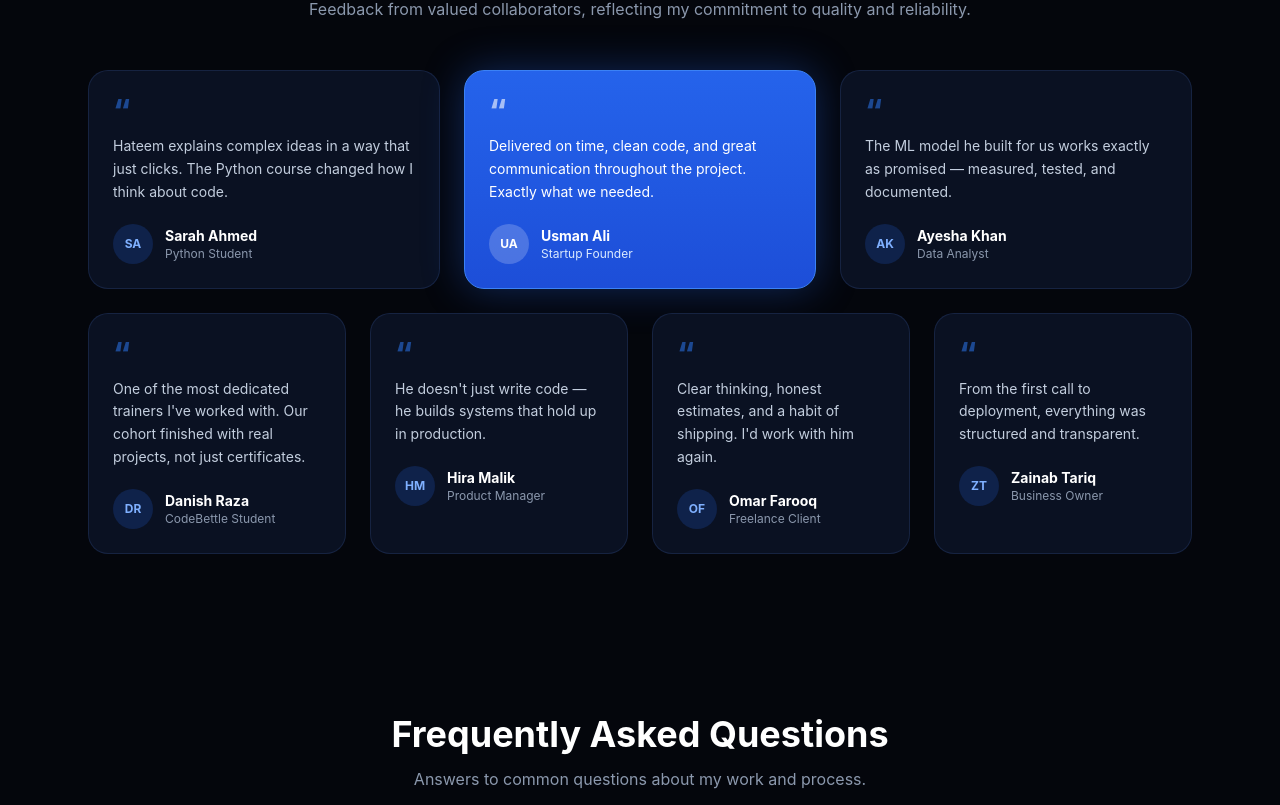
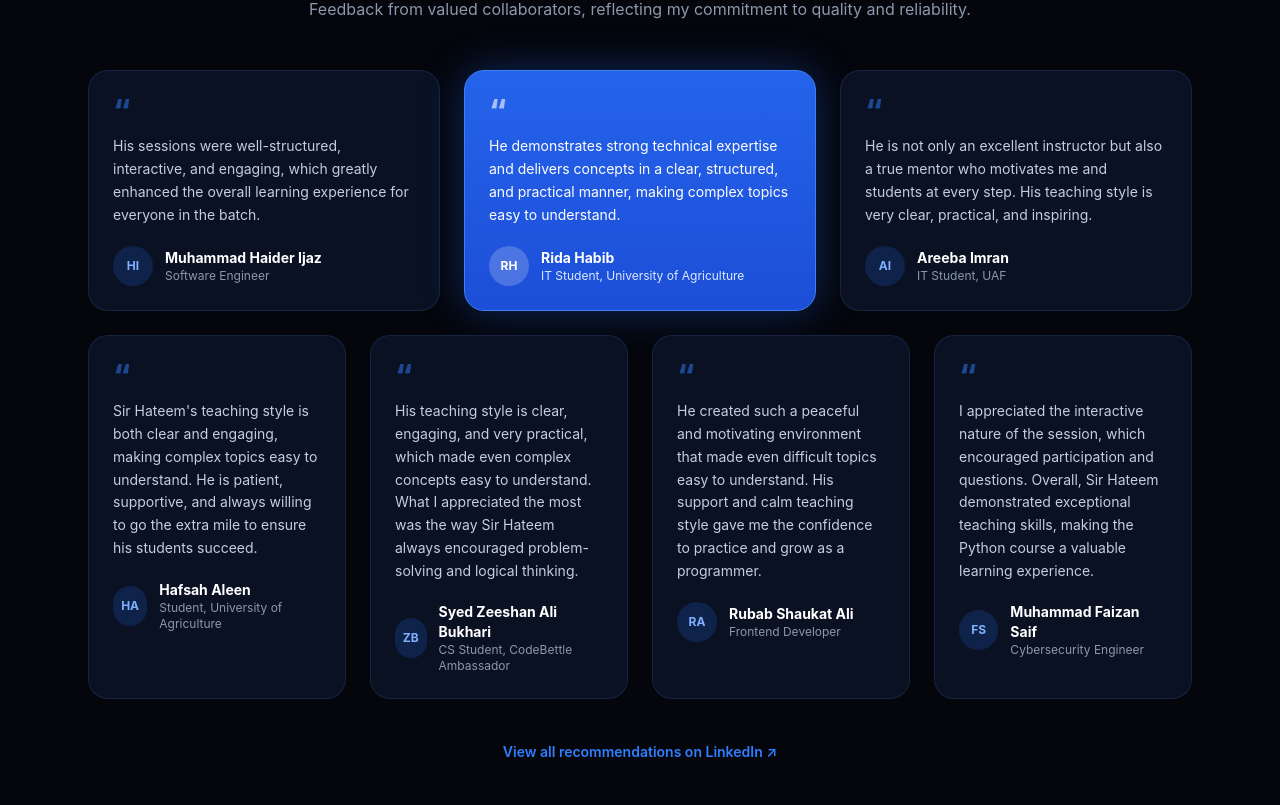
Before and after one commit to Hateem-Hussain-01/hateem-portfolio-v2, a Next.js app: page / in a window 1280 px wide. Shown: the part 4715-5520 px from the top of the page. Built offline with nearby package versions, Linux system fonts and the light colour scheme.

Commit message:
Replace dummy testimonials with 7 real LinkedIn recommendations (verbatim excerpts) + LinkedIn link

```diff
--- a/components/Sections.tsx
+++ b/components/Sections.tsx
@@ -237,6 +237,16 @@ export function Testimonials() {
       <div className="mt-6 grid gap-6 sm:grid-cols-2 lg:grid-cols-4">
         {bottom.map(card)}
       </div>
+      <div className="mt-10 text-center">
+        <a
+          href="https://www.linkedin.com/in/hateemhussain/details/recommendations/"
+          target="_blank"
+          rel="noreferrer"
+          className="text-sm font-semibold text-[#2e7fff] hover:underline"
+        >
+          View all recommendations on LinkedIn ↗
+        </a>
+      </div>
     </section>
   );
 }
--- a/data/content.ts
+++ b/data/content.ts
@@ -162,64 +162,66 @@ export const experience = [
   },
 ];
 
-// DUMMY TESTIMONIALS — placeholder content only. Eman will replace these
-// with real client/student quotes. Do not treat these as real endorsements.
+// REAL LinkedIn recommendations (received Aug 2025 - Dec 2025). Quotes are
+// short VERBATIM excerpts of the recommenders' own words — full texts are in
+// ~/workspace/your_files/linkedin-recommendations-hateem.md and on LinkedIn:
+// https://www.linkedin.com/in/hateemhussain/details/recommendations/
 export const testimonials = [
   {
     featured: false,
-    initials: "SA",
-    name: "Sarah Ahmed",
+    initials: "HI",
+    name: "Muhammad Haider Ijaz",
     quote:
-      "Hateem explains complex ideas in a way that just clicks. The Python course changed how I think about code.",
-    role: "Python Student",
+      "His sessions were well-structured, interactive, and engaging, which greatly enhanced the overall learning experience for everyone in the batch.",
+    role: "Software Engineer",
   },
   {
     featured: true,
-    initials: "UA",
-    name: "Usman Ali",
+    initials: "RH",
+    name: "Rida Habib",
     quote:
-      "Delivered on time, clean code, and great communication throughout the project. Exactly what we needed.",
-    role: "Startup Founder",
+      "He demonstrates strong technical expertise and delivers concepts in a clear, structured, and practical manner, making complex topics easy to understand.",
+    role: "IT Student, University of Agriculture",
   },
   {
     featured: false,
-    initials: "AK",
-    name: "Ayesha Khan",
+    initials: "AI",
+    name: "Areeba Imran",
     quote:
-      "The ML model he built for us works exactly as promised — measured, tested, and documented.",
-    role: "Data Analyst",
+      "He is not only an excellent instructor but also a true mentor who motivates me and students at every step. His teaching style is very clear, practical, and inspiring.",
+    role: "IT Student, UAF",
   },
   {
     featured: false,
-    initials: "DR",
-    name: "Danish Raza",
+    initials: "HA",
+    name: "Hafsah Aleen",
     quote:
-      "One of the most dedicated trainers I've worked with. Our cohort finished with real projects, not just certificates.",
-    role: "CodeBettle Student",
+      "Sir Hateem's teaching style is both clear and engaging, making complex topics easy to understand. He is patient, supportive, and always willing to go the extra mile to ensure his students succeed.",
+    role: "Student, University of Agriculture",
   },
   {
     featured: false,
-    initials: "HM",
-    name: "Hira Malik",
+    initials: "ZB",
+    name: "Syed Zeeshan Ali Bukhari",
     quote:
-      "He doesn't just write code — he builds systems that hold up in production.",
-    role: "Product Manager",
+      "His teaching style is clear, engaging, and very practical, which made even complex concepts easy to understand. What I appreciated the most was the way Sir Hateem always encouraged problem-solving and logical thinking.",
+    role: "CS Student, CodeBettle Ambassador",
   },
   {
     featured: false,
-    initials: "OF",
-    name: "Omar Farooq",
+    initials: "RA",
+    name: "Rubab Shaukat Ali",
     quote:
-      "Clear thinking, honest estimates, and a habit of shipping. I'd work with him again.",
-    role: "Freelance Client",
+      "He created such a peaceful and motivating environment that made even difficult topics easy to understand. His support and calm teaching style gave me the confidence to practice and grow as a programmer.",
+    role: "Frontend Developer",
   },
   {
     featured: false,
-    initials: "ZT",
-    name: "Zainab Tariq",
+    initials: "FS",
+    name: "Muhammad Faizan Saif",
     quote:
-      "From the first call to deployment, everything was structured and transparent.",
-    role: "Business Owner",
+      "I appreciated the interactive nature of the session, which encouraged participation and questions. Overall, Sir Hateem demonstrated exceptional teaching skills, making the Python course a valuable learning experience.",
+    role: "Cybersecurity Engineer",
   },
 ];
 
```
Also changed, not shown: 1 other file (tests, documents, lock files or other folders).
